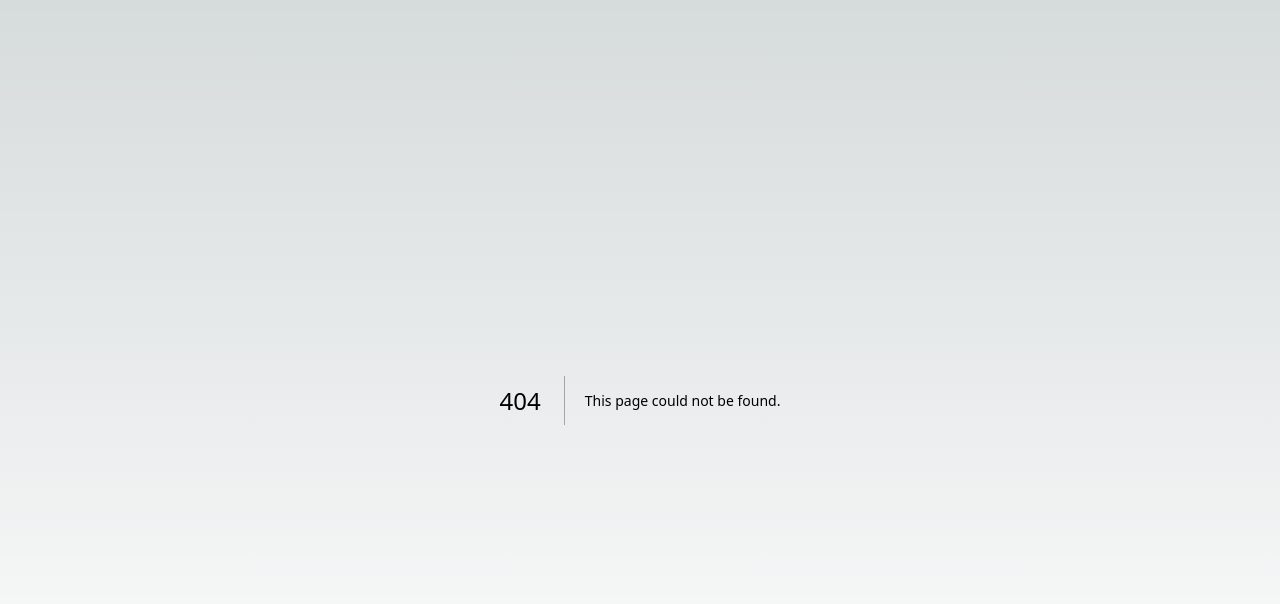
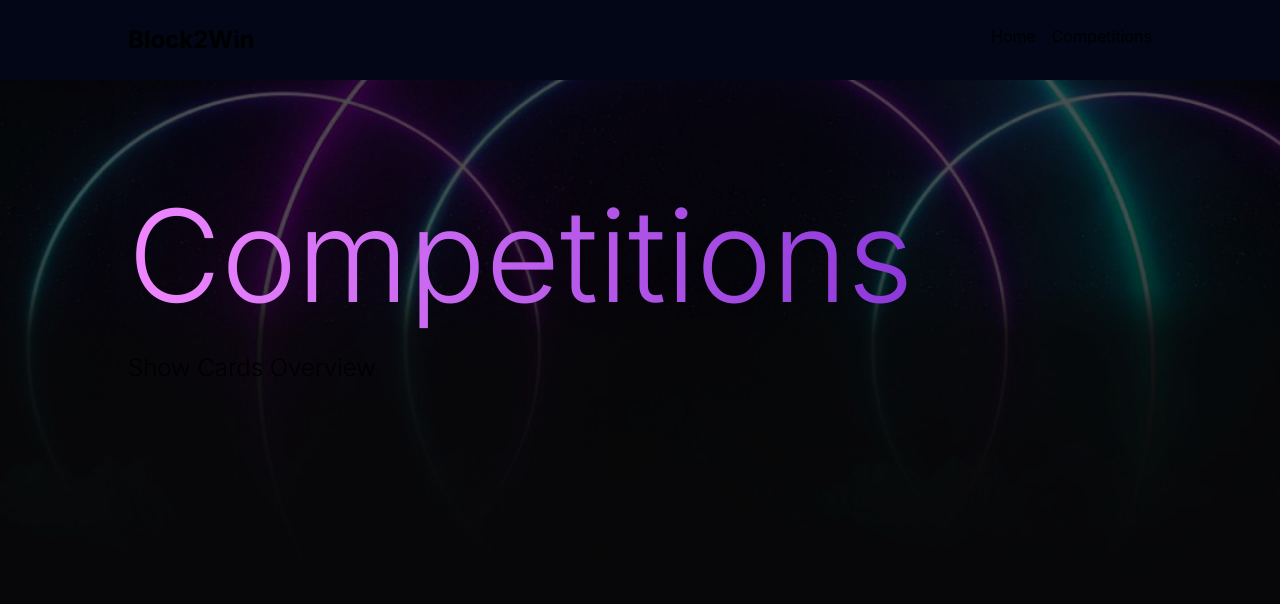
Before and after one commit to antoniordf/encode-solana-project, a Next.js app in the folder frontend/: page /competitions in a window 1280 px wide. Before the commit this address had no page. Shown: the top 604 px of the page. Built offline with nearby package versions, Linux system fonts and the light colour scheme.

Commit message:
feat(frontend): add navbar

```diff
--- /dev/null
+++ b/frontend/app/competitions/page.tsx
@@ -0,0 +1,18 @@
+import { Hero } from '../modules/Hero'
+import { NavBar } from '../modules/NavBar'
+
+export default function Home() {
+  return (
+    <main className="bg-hero bg-cover flex min-h-screen flex-col items-center">
+      <NavBar />
+      <div className='w-full max-w-5xl pt-20'>
+        <h1 className="text-[8rem] bg-gradient-to-r font-light from-purple-200 to-purple-900 text-transparent bg-clip-text">
+          Competitions
+        </h1>
+        <p className="font-light text-2xl">
+          Show Cards Overview
+        </p>
+      </div>
+    </main>
+  )
+}
--- /dev/null
+++ b/frontend/app/modules/Hero/index.ts
@@ -0,0 +1 @@
+export { Hero } from './Hero'
--- /dev/null
+++ b/frontend/app/modules/NavBar/NavBar.tsx
@@ -0,0 +1,19 @@
+import { Stack } from '@chakra-ui/react'
+import React, { FC } from 'react'
+import { NavigationItem } from '../NavigationItem'
+
+export const NavBar:FC = () => {
+   return (
+    <div className='bg-slate-950 w-full flex justify-center items-center'>
+      <div className='max-w-5xl w-full py-6 flex justify-between'>
+        <div className='font-bold text-2xl'>Block2Win</div>
+        <div>
+          <Stack direction='row' spacing={4}>
+            <NavigationItem to='/'>Home</NavigationItem>
+            <NavigationItem to='/competitions'>Competitions</NavigationItem>
+          </Stack>
+        </div>
+      </div>
+    </div>
+   )
+}
--- /dev/null
+++ b/frontend/app/modules/NavBar/index.ts
@@ -0,0 +1 @@
+export { NavBar } from './NavBar'
--- /dev/null
+++ b/frontend/app/modules/NavigationItem/NavigationItem.tsx
@@ -0,0 +1,18 @@
+import { Link, Text } from '@chakra-ui/react'
+import React, { FC } from 'react'
+
+interface NavigationItemProps {
+  children: React.ReactNode
+  isLast?: boolean
+  to?: string
+}
+
+export const NavigationItem:FC<NavigationItemProps> = ({ children, isLast, to = "/", ...rest }) => {
+   return (
+    <Link href={to}>
+      <Text display="block" {...rest}>
+        {children}
+      </Text>
+    </Link>
+  )
+}
--- /dev/null
+++ b/frontend/app/modules/NavigationItem/index.ts
@@ -0,0 +1 @@
+export { NavigationItem } from './NavigationItem'
--- a/frontend/app/page.tsx
+++ b/frontend/app/page.tsx
@@ -1,10 +1,10 @@
-import Image from 'next/image'
-import { Button } from '@chakra-ui/react'
-import { Hero } from './modules/Hero/Hero'
+import { Hero } from './modules/Hero'
+import { NavBar } from './modules/NavBar'
 
 export default function Home() {
   return (
     <main className="bg-hero bg-cover flex min-h-screen flex-col items-center justify-between">
+      <NavBar />
       <Hero />
       <div className="mb-32 grid text-center lg:max-w-5xl lg:w-full lg:mb-0 lg:grid-cols-4 lg:text-left">
         <a
```
